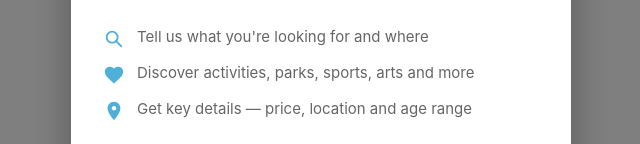
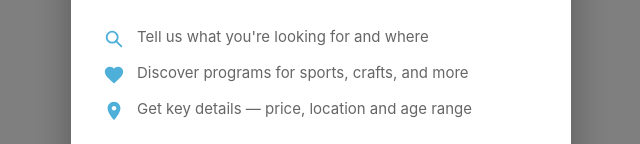
Before and after one commit to davidpracilio/schoolsout-app, a Vue app: page / in a window 1280 px wide. Both pictures are taken after a click on the button "Get Started". Shown: the part 417-561 px from the top of the page, without its empty margins (319-959 px from the left). Built offline with nearby package versions, Linux system fonts and the light colour scheme; no server answers.

Commit message:
Reword onboarding point to mention programs instead of activities

```diff
--- a/src/components/OnboardingCarousel.vue
+++ b/src/components/OnboardingCarousel.vue
@@ -66,7 +66,7 @@ const heroImage = capybaraGn
 
 const points = [
   { icon: 'search', text: "Tell us what you're looking for and where" },
-  { icon: 'heart', text: 'Discover activities, parks, sports, arts and more' },
+  { icon: 'heart', text: 'Discover programs for sports, crafts, and more' },
   { icon: 'location', text: 'Get key details — price, location and age range' }
 ]
 
```
